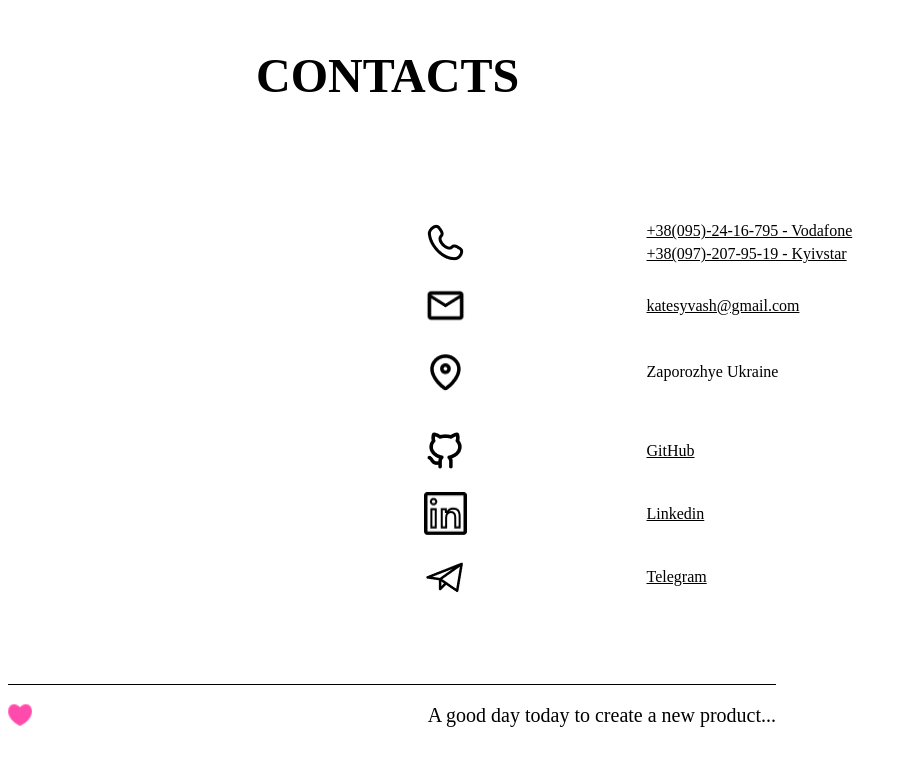
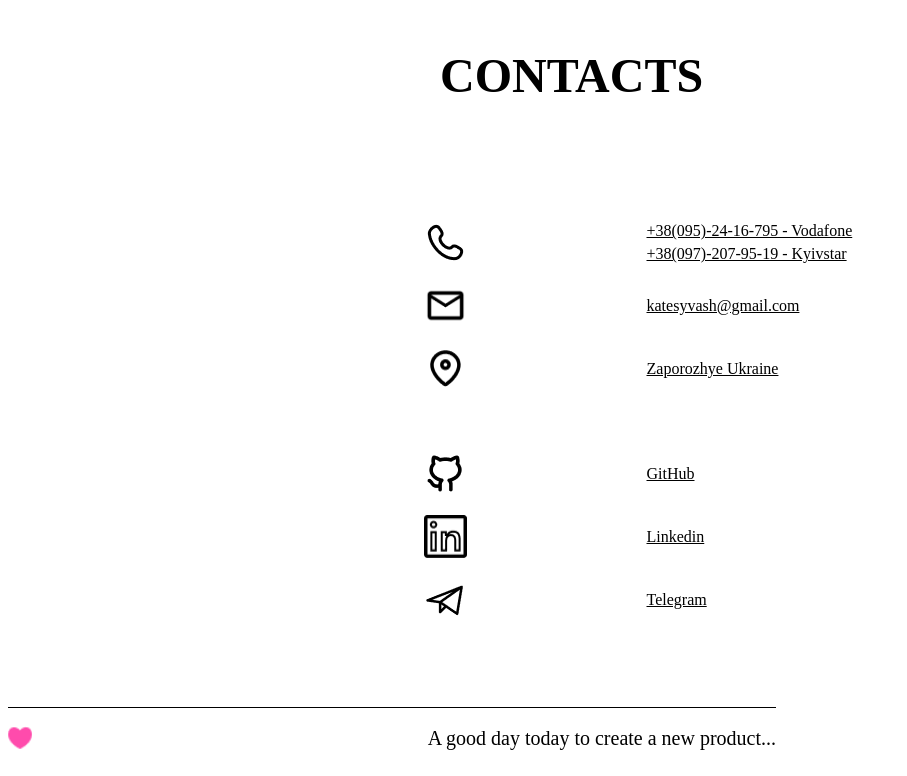
Before and after one commit to katesyvash795/Resume, a Next.js app: page /Home in a window 1280 px wide. Shown: the part 5362-6138 px from the top of the page, without its empty margins (0-907 px from the left). Before the commit the page ends 6115 px from the top, so only its background shows below. Built offline with nearby package versions, Linux system fonts and the light colour scheme.

Commit message:
fix styles

```diff
--- a/src/app/global.css
+++ b/src/app/global.css
@@ -31,15 +31,12 @@ header,
 aside {
   display: block;
 }
-.list {
+ul {
   margin: 0;
   padding: 0;
   list-style: none;
 }
 
-ul {
-  list-style: none;
-}
 a {
   color: currentColor;
   text-decoration: none;
--- a/src/components/contacts/Contacts.jsx
+++ b/src/components/contacts/Contacts.jsx
@@ -46,11 +46,10 @@ export default function Contacts() {
               width={43}
               height={43}
             />{" "}
-            <p className={styles.link}>Zaporozhye Ukraine</p>
+            <a className={styles.link} href="https://www.bing.com/maps?q=Zaporizhzhia&satid=id.sid%3Aac174e6f-d880-2ddf-6d6b-dec80d43c841&FORM=KC2MAP&cp=47.85599%7E35.157665&lvl=12.1">Zaporozhye Ukraine</a>
           </li>
 
         </ul>
-                 {/* <div className={styles.line}></div> */}
         <ul className={styles.list}>
           <li className={styles.item}>
             {" "}
--- a/src/components/contacts/contacts.module.css
+++ b/src/components/contacts/contacts.module.css
@@ -9,14 +9,18 @@
     flex-direction: column;
     display: flex;
     gap:70px;
-width: 1100px;
+
+align-items: center;
+justify-content: center;
     margin-right: auto;
     margin-left: auto;
     position: relative;
     overflow: hidden;
   }
   .textContainer{
+    width: 500px;
     display: flex;
+    gap:30px;
     flex-direction: column;
     justify-content: space-around;
   }
@@ -41,6 +45,9 @@ width: 1100px;
         color: var(--text-color);
         font-weight: 200;
         width: 250px;
+}
+.link:hover{
+  color: var(--hover-color);
 }
 .line {
     width: 3px;
--- a/src/components/project/index.jsx
+++ b/src/components/project/index.jsx
@@ -5,7 +5,7 @@ import Watchshop from '../../public/image/Снимок экрана 2024-03-13 1
 import WebStudio from "../../public/image/image.png";
 import BookShelf from "../../public/image/book.png";
 import WaterTracker from '../../public/image/Снимок экрана 2024-03-27 111848.png';
-import Resume from '../../public/image/resume.png';
+import Resume from '../../public/image/portfolio.png';
 /*mobileimg*/
 import WatchshopMobile from '../../public/image/iMockup - Google Pixel 8 Pro.png';
 import WebstudioMobile from '../../public/image/iMockup - Google Pixel 8 Pro3.png';
@@ -16,7 +16,7 @@ import ResumeMob from '../../public/image/iMockup - Google Pixel 8 Pro4.png';
 
 export const projects={
 id:[1,2,3,4,5],
-title:["WEBSTUDIO","WATCHSOP","BOOKSHELF","WATERTRACKER","RESUME"],
+title:["WEBSTUDIO","WATCHSOP","BOOKSHELF","WATER TRACKER","RESUME"],
 giturl:[
     "https://github.com/katesyvash795/goit-markup-hw-07",
     "https://github.com/katesyvash795/project-group-14-new",
--- a/src/components/projectsPage/project.module.css
+++ b/src/components/projectsPage/project.module.css
@@ -10,25 +10,26 @@
     display: flex;
     align-items: center;
     justify-content: center;
-    width:60px;
-    height: 60px;
+    width:80px;
+    height: 80px;
     transform: rotate(90deg);
     border-radius: 100%;
-    background:var(--opacity-color) ;
+    background:var(--ackcent-color-1) ;
 border:none;
 }
 .button:hover{
-    background:var(--ackcent-color-1);
+    background:var(--hover-color);
 }
 .title{
     color: var(--text-color);
     font-family: var(--Font);
-    font-weight: 400;
-    font-size: 64px;
-    width: 607px;
+    font-weight: bold;
+    font-size: 170px;
+    width: 1000px;
 }
 .linkcontainer{
     display: flex;
+    flex-direction: column;
     width:1200px;
     align-items: center;
 }
@@ -37,9 +38,12 @@ border:none;
 }
 .link{
     font-family: var(--Font);
-font-weight: 200;
-font-size: 20px;
+font-weight: bold;
+font-size: 48px;
     color:var(--ackcent-color-1)
+}
+.link:hover{
+    color: var(--hover-color);
 }
 .img{
     border-radius: 12px;
--- a/src/components/skills/skills.module.css
+++ b/src/components/skills/skills.module.css
@@ -1,6 +1,5 @@
 .container {
-    width: 100%px;
-    height: 700px;
+    width: 100%;
     margin-right: auto;
     margin-left: auto;
     display: flex;
--- a/src/pages/project/globalproject.css
+++ b/src/pages/project/globalproject.css
@@ -1,15 +1,14 @@
 
-@import url('https://fonts.googleapis.com/css2?family=Noto+Sans:ital,wght@0,100..900;1,100..900&display=swap');
+@import url('https://fonts.googleapis.com/css2?family=Montserrat:ital,wght@0,100..900;1,100..900&display=swap');
 @import '~modern-normalize/modern-normalize.css';
 
 body{
-  background-image: linear-gradient(to right bottom, #8c2b5f, #76265d, #5f225a, #471e54, #301a4c, #301a4c, #301a4c, #301a4c, #471e54, #5f225a, #76265d, #8c2b5f);
-  background-size: cover;
-  background-repeat: no-repeat;
-  /* background: #061129 ; */
-  width: 100%;
+ background-color: white;
+  width: 1440px;
   font-family: var(--Font);
   background-position: top, bottom;
+  margin-left: auto;
+  margin-right: auto;
 
 }
 h1,
@@ -32,15 +31,12 @@ header,
 aside {
   display: block;
 }
-.list {
+ul {
   margin: 0;
   padding: 0;
   list-style: none;
 }
 
-ul {
-  list-style: none;
-}
 a {
   color: currentColor;
   text-decoration: none;
@@ -67,12 +63,9 @@ body.modal-open {
 /* Root styles */
 
 :root {
-  --text-color:white;
---Font:"Noto Sans", sans-serif;
---main-color:#02123A;
---ackcent-color-1:#FF4BAC;
---opacity-color: rgba(140, 43, 95, 0.5);
---ackcent-color-2:#8C2B5F;
---header-color:#011037;
---project-color:#F02090;
+  --text-color:black;
+--Font:"Montserrat", sans-serif;
+--main-color:white;
+--ackcent-color-1:#0066FF;
+--hover-color:#042c68;
 }
```
Also changed, not shown: src/components/projectsPage/Project.jsx (+7 -5 lines), src/public/image/portfolio.png (added).
